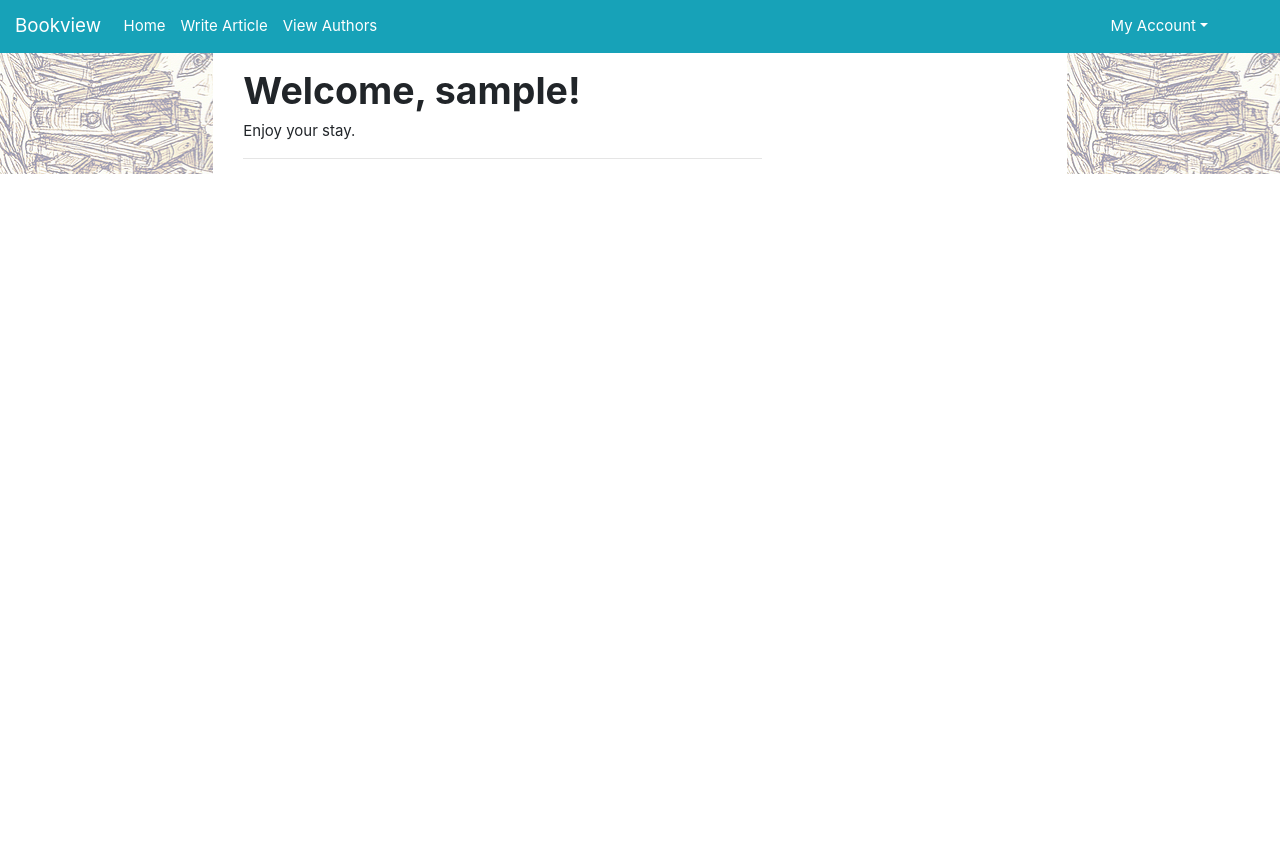
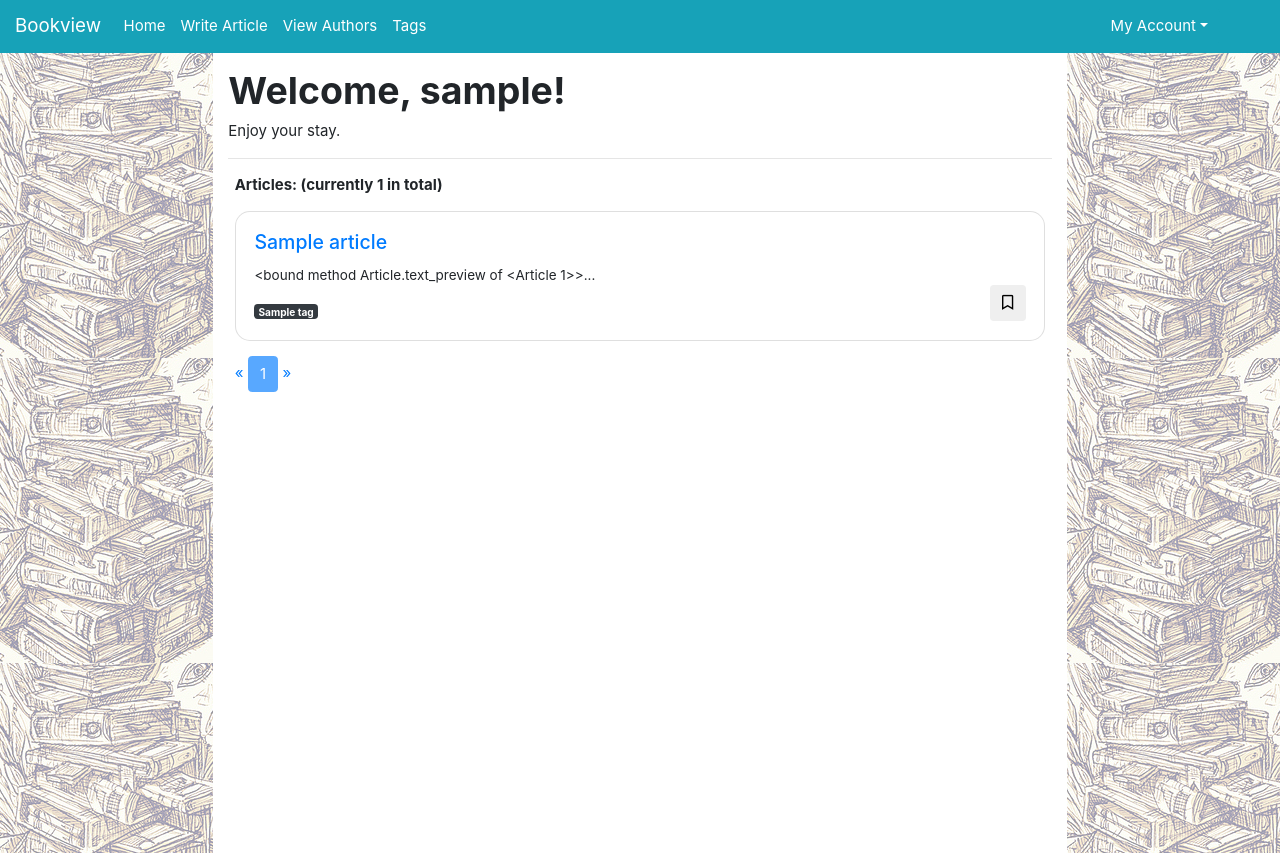
Before and after one commit to compiler45/bookview, a Flask app: page / in a window 1280 px wide. Before the commit the page ends 174 px from the top, so only its background shows below. Run offline with Flask 2, Linux system fonts and the light colour scheme; a user stored in the database is signed in; tables that the repository leaves empty hold one stand-in row (values such as "Sample post"); style sheets or scripts are compiled from the project's sources; parts of the project's set-up code (start-up, migrations or seed data) failed here and were passed over; some libraries are stand-ins or nearby versions.

Commit message:
All published articles can be viewed, plus some refactoring
Index page now allows all users to view all articles, some refactoring,
and a config for a staging server.

- New templates and backend code for showing a paginated view of all
published articles, currently configured to show a max of 10 per page.

- Template and less/css for individual articles.

```diff
--- /dev/null
+++ b/app/constants.py
@@ -0,0 +1,6 @@
+
+TAG_NAMES = ['Action', 'Graphic Novel', 'Philosophy', 'Classical '
+             'Literature', 'Modern Literature', 'History', 'Political '
+             'Philosophy', 'Science', 'Existentialism', 'Social '
+             'Commentary', 'Travel', 'Science Fiction', 'Fantasy',
+             'Japanese Literature']
--- a/app/less/main/main.less
+++ b/app/less/main/main.less
@@ -8,3 +8,4 @@
 @import "pagedown.less";
 @import "spacing.less";
 @import "index.less";
+@import "base.less";
--- a/app/main/views.py
+++ b/app/main/views.py
@@ -8,16 +8,25 @@
 
 from . import main
 from .forms import WriteArticleForm
-from ..models import Article, Tag, Book, UploadedImage, User
-from ..permissions import has_permission, Permission
+from app.models import Article, Tag, Book, UploadedImage, User
+from app.permissions import Permission
+from app.decorators import has_permission
 from app import db
 
 
 @main.route('/')
 @login_required
 def index():
-    page = request.args.get('page', 1)
-    article_pager = Article.query.filter_by(is_published=True).paginate(page=page)
+    page = request.args.get('page', '1')
+    try:
+        page = int(page)
+    except ValueError:
+        page = 1
+
+    max_articles_per_page = current_app.config['MAX_ARTICLES_PER_PAGE']
+    article_pager = Article.query.filter_by(is_published=True).paginate(
+        per_page=max_articles_per_page,
+        page=page)
 
     return render_template('index.html', pager=article_pager)
 
--- a/app/models.py
+++ b/app/models.py
@@ -9,6 +9,7 @@
 
 from . import db, bcrypt, login_manager
 from .permissions import Permission
+from .constants import TAG_NAMES
 
 
 class Role(db.Model):
@@ -41,7 +42,9 @@
 
     @staticmethod
     def insert_roles():
-        roles_permissions = {'User': [Permission.VIEW_ARTICLE,
+        logger = current_app.logger
+        roles_permissions = {'User': [Permission.WRITE_ARTICLE,
+                                      Permission.VIEW_ARTICLE,
                                       Permission.SUBMIT_SUGGESTIONS],
                              'Administrator': [Permission.VIEW_ARTICLE,
                                                Permission.WRITE_ARTICLE,
@@ -51,12 +54,15 @@
         for role_name, permissions in roles_permissions.items():
             role = Role.query.filter_by(name=role_name).first()
             if not role:
-                new_role = Role(name=role_name,
-                                is_default=(role_name == 'User'))
-                new_role.reset_permissions()
-                for permission in permissions:
-                    new_role.add_permission(permission)
-                db.session.add(new_role)
+                logger.info('Inserting role: {}'.format(role_name))
+                role = Role(name=role_name,
+                            is_default=(role_name == 'User'))
+                db.session.add(role)
+
+            role.reset_permissions()
+            logger.info('Updating permissions for role {}'.format(role_name))
+            for permission in permissions:
+                role.add_permission(permission)
 
         db.session.commit()
 
@@ -92,6 +98,10 @@
     @password.setter
     def password(self, password):
         self.password_hash = bcrypt.generate_password_hash(password).decode('utf-8')
+
+    @property
+    def is_admin(self):
+        return self.role.has_permission(Permission.ADMIN)
 
     def check_password(self, given_password):
         return bcrypt.check_password_hash(self.password_hash, given_password)
@@ -190,14 +200,17 @@
 
     @cached_property
     def text_preview(self):
-        """ Return first 10 words of an article"""
+        """ Return first 10 words of an article (cannot be more than 40 letters)"""
+        max_num_letters = 40
+        text = self.body_text[:max_num_letters]
+
         num_spaces = 0
         preview = ""
-        for char in self.body_text:
+        for char in text:
             if char == " ":
                 num_spaces += 1
 
-            if num_spaces == 10:
+            if num_spaces == 10 or len(preview) == max_num_letters:
                 break
             else:
                 preview += char
@@ -225,12 +238,7 @@
     @staticmethod
     def insert_tags():
         logger = current_app.logger
-        tag_names = ['Action', 'Graphic Novel', 'Philosophy', 'Classical '
-                     'Literature', 'Modern Literature', 'History', 'Political '
-                     'Philosophy', 'Science', 'Existentialism', 'Social '
-                     'Commentary', 'Travel', 'Science Fiction', 'Fantasy',
-                     'Japanese Literature']
-        for name in tag_names:
+        for name in TAG_NAMES:
             tag = Tag.query.filter_by(name=name).one_or_none()
             if not tag:
                 logger.info('Adding new book tag: {}'.format(name))
--- a/app/permissions.py
+++ b/app/permissions.py
@@ -1,3 +1,7 @@
+from flask import abort
+from flask_login import current_user
+
+
 class Permission:
     VIEW_ARTICLE = 1
     WRITE_ARTICLE = 2
--- a/app/static/css/styles.css
+++ b/app/static/css/styles.css
@@ -124,26 +124,60 @@
   margin-top: 15px;
   margin-bottom: 15px;
   border-radius: 15px;
+  height: 130px;
 }
-/* line 11, app/less/main/index.less */
-@media -sass-debug-info{filename{font-family:file\:\/\/app\/less\/main\/index\.less}line{font-family:\0000311}}
+/* line 12, app/less/main/index.less */
+@media -sass-debug-info{filename{font-family:file\:\/\/app\/less\/main\/index\.less}line{font-family:\0000312}}
+section.article-view .article-preview > .card-body {
+  height: 100%;
+}
+/* line 16, app/less/main/index.less */
+@media -sass-debug-info{filename{font-family:file\:\/\/app\/less\/main\/index\.less}line{font-family:\0000316}}
 section.article-view .article-preview:hover {
   background-color: #EEE;
 }
-/* line 16, app/less/main/index.less */
-@media -sass-debug-info{filename{font-family:file\:\/\/app\/less\/main\/index\.less}line{font-family:\0000316}}
-.article-preview {
-  height: 8%;
+/* line 21, app/less/main/index.less */
+@media -sass-debug-info{filename{font-family:file\:\/\/app\/less\/main\/index\.less}line{font-family:\0000321}}
+.article-preview .card-title {
+  font-size: 1.3em;
 }
-/* line 19, app/less/main/index.less */
-@media -sass-debug-info{filename{font-family:file\:\/\/app\/less\/main\/index\.less}line{font-family:\0000319}}
-.article-preview .card-title {
-  font-size: 1.5em;
+/* line 25, app/less/main/index.less */
+@media -sass-debug-info{filename{font-family:file\:\/\/app\/less\/main\/index\.less}line{font-family:\0000325}}
+.article-preview .card-text {
+  font-size: 0.9em;
 }
-/* line 22, app/less/main/index.less */
-@media -sass-debug-info{filename{font-family:file\:\/\/app\/less\/main\/index\.less}line{font-family:\0000322}}
+/* line 28, app/less/main/index.less */
+@media -sass-debug-info{filename{font-family:file\:\/\/app\/less\/main\/index\.less}line{font-family:\0000328}}
+.article-preview .card-text .text-and-tags {
+  float: left;
+  width: 70%;
+}
+/* line 33, app/less/main/index.less */
+@media -sass-debug-info{filename{font-family:file\:\/\/app\/less\/main\/index\.less}line{font-family:\0000333}}
+.article-preview .card-text .bookmark-symbol {
+  float: right;
+  width: 30%;
+}
+/* line 37, app/less/main/index.less */
+@media -sass-debug-info{filename{font-family:file\:\/\/app\/less\/main\/index\.less}line{font-family:\0000337}}
+.article-preview .card-text .bookmark-symbol > button {
+  float: right;
+  margin-top: 20px;
+}
+/* line 43, app/less/main/index.less */
+@media -sass-debug-info{filename{font-family:file\:\/\/app\/less\/main\/index\.less}line{font-family:\0000343}}
 .favourite {
   color: #ffff44;
+}
+/* line 1, app/less/main/base.less */
+@media -sass-debug-info{filename{font-family:file\:\/\/app\/less\/main\/base\.less}line{font-family:\000031}}
+.wrapper {
+  height: 100vh;
+}
+/* line 5, app/less/main/base.less */
+@media -sass-debug-info{filename{font-family:file\:\/\/app\/less\/main\/base\.less}line{font-family:\000035}}
+.wrapper > .row {
+  height: 100%;
 }
 /* line 1, app/less/admin/navbar.less */
 @media -sass-debug-info{filename{font-family:file\:\/\/app\/less\/admin\/navbar\.less}line{font-family:\000031}}
--- a/app/templates/base.html
+++ b/app/templates/base.html
@@ -37,6 +37,9 @@
                             <a class="nav-item nav-link active text-white" href="#">
                                 View Authors
                             </a>
+                            <a class="nav-item nav-link active text-white" href="#">
+                                Tags
+                            </a>
                         {% endif %}
                     </div>
                 </div>
@@ -65,12 +68,12 @@
     </head>
 
     <body>
-        <div class="container-fluid">
+        <div class="wrapper container-fluid">
             <div class="row">
                 <div class="col side-image"></div>
                 <div class="col-12 col-md-8 pt-3">
-                    {% block content %}
-                    {% endblock %}
+                {% block content %}
+                {% endblock %}
                 </div>
                 <div class="col side-image"></div>
             </div>
--- a/app/templates/index.html
+++ b/app/templates/index.html
@@ -1,11 +1,12 @@
 {% extends 'base.html' %}
 
 {% block content %}
-<div class="container">
+
 <div class="row">
-        <div class="col-md-8">
+    <section class="col">
+        {{ macros.render_messages() }}
         <h1>
-                <strong>
+            <strong class="greeting">
                 Welcome, {{ current_user.username }}!
             </strong>
         </h1>
@@ -13,7 +14,46 @@
         Enjoy your stay.
         </p>
         <hr>
+    </section>
+</div>
+<div class="row">
+    <section class="article-view">
+        <header><strong>Articles: (currently <span class="article-count">{{ pager.total }}</span> in total)</strong></header>
+    {% for article in pager.items %}
+        <section class="article-preview card w-100">
+            <div class="card-body">
+                <h2 class="card-title">
+                    <a class="article-link" href="{{ url_for('main.view_article', hyphenated_title=article.hyphenated_title) }}">
+                        {{ article.title }}
+                    </a>
+                </h2>
+                <div class="card-text">
+                    <div class="text-left w-100">
+                        <div class="text-and-tags">
+                            <p>
+                                {{ article.text_preview }}...
+                            </p>
+                            <p>
+                                {% for tag in article.tags %}
+                                    <a class="badge badge-dark" href="#">
+                                        {{ tag.name }}
+                                    </a>
+                                {% endfor %}
+                            </p>
+                        </div>
+                        <div class="bookmark-symbol">
+                            <button type="button" class="btn">
+                                <i class="far fa-bookmark" title="Bookmark"></i>
+                            </button>
                         </div>
                     </div>
                 </div>
+            </div>
+        </section>
+    {% endfor %}
+
+    {{ macros.render_pagination(pager, 'main.index')}}
+    </section>
+</div>
+
 {% endblock content %}
--- a/app/templates/macros.html
+++ b/app/templates/macros.html
@@ -7,3 +7,35 @@
 {% endfor %}
 
 {% endmacro %}
+
+{% macro render_errors(errors) %}
+{% for error in errors %}
+    <div class="alert alert-danger">{{ error }}</div>
+{% endfor %}
+
+{% endmacro %}
+
+{% macro render_pagination(pager, endpoint) %}
+    <a class="pagination-link" href={% if pager.page > 1 %}
+            "{{ url_for(endpoint, page=pager.page - 1) }}"
+            {% else %}
+                "#"
+            {% endif %}>
+        &laquo;
+    </a>
+
+    {% for page in pager.iter_pages(left_edge=3, left_current=2, right_current=2, right_edge=3) %}
+        {% if not page %}
+            <a class="pagination-link btn btn-default disabled" href="#">...</a>
+        {% else %}
+            {% if page != pager.page %}
+                <a class="pagination-link btn btn-default" href="{{ url_for(endpoint, page=pager.page) }}">{{ page }}</a>
+            {% else %}
+                <a class="pagination-link btn btn-primary disabled" href="#">{{ page }}</a>
+            {% endif %}
+        {% endif %}
+    {% endfor %}
+
+    <a class="pagination-link" href={% if pager.next_num %}"{{ url_for(endpoint, page=pager.page + 1)}}"
+            {% else %}#{% endif %}>&raquo;</a>
+{% endmacro %}
```
Also changed, not shown: app/less/main/base.less (added, +7 -0 lines), app/less/main/index.less (+25 -4 lines), app/templates/admin/view_articles.html (added, +7 -0 lines), app/templates/main/view_article.html (added, +36 -0 lines), app/templates/main/view_articles.html (added, +10 -0 lines), app/templates/main/view_profile.html (added, +12 -0 lines), bookview.py (+56 -12 lines), config.py (+12 -1 lines), app/__init__.py (line endings or trailing spaces), 1 other file. Lines whose indentation alone changed are shown as unchanged.
